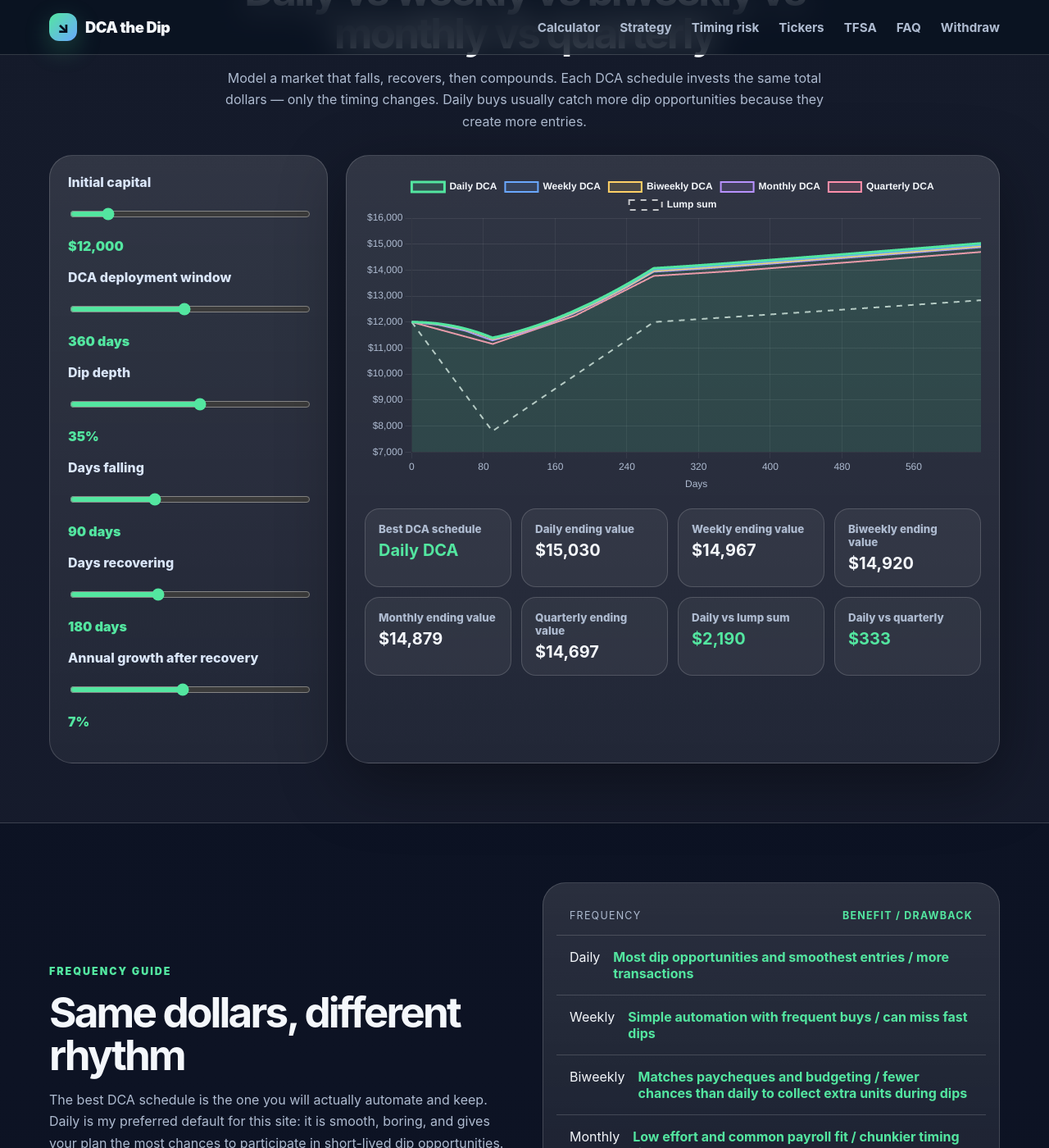
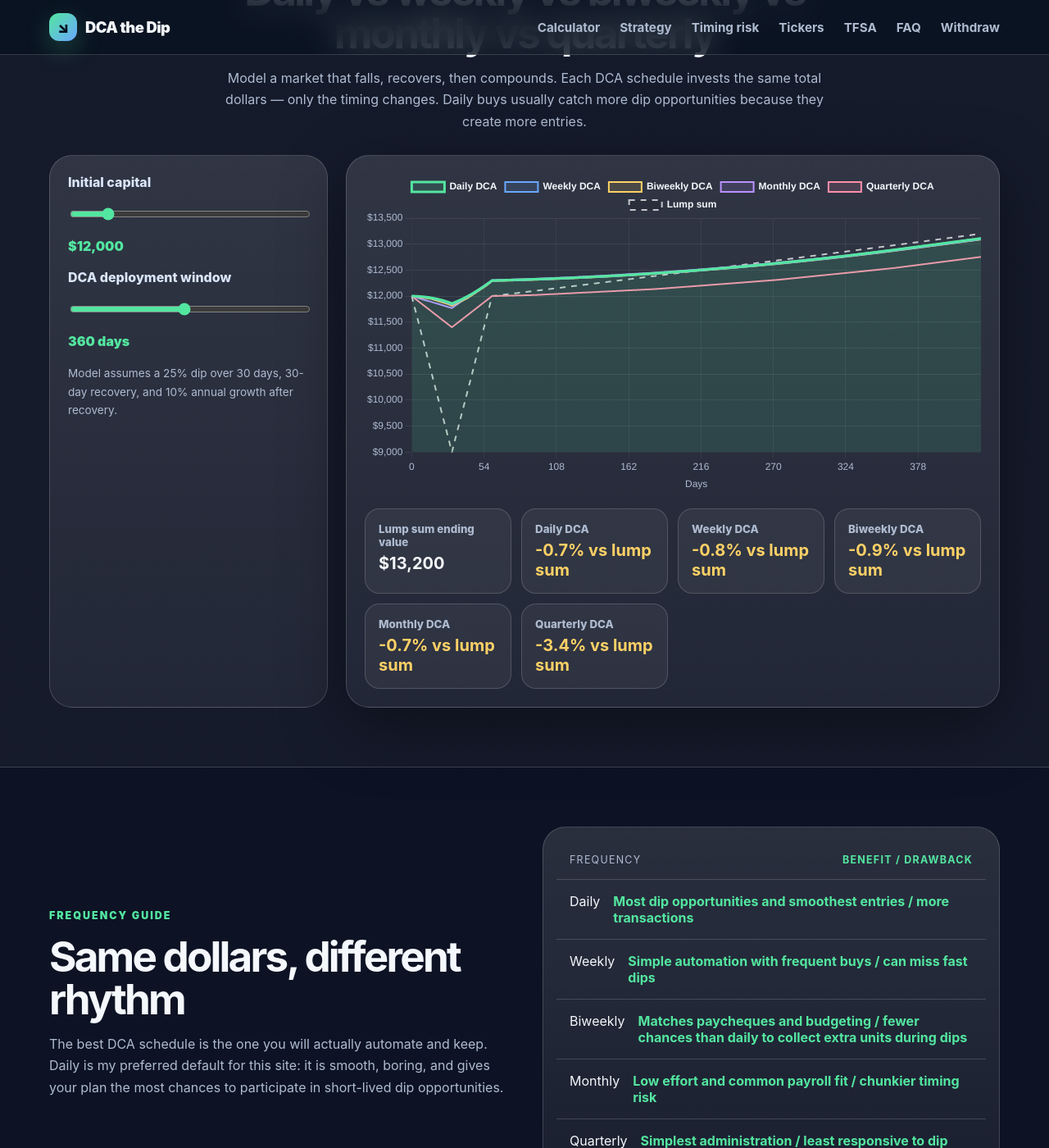
Before and after one commit to thestamp/dcathedip, a Jekyll site: the page built from index.html, in a window 1280 px wide and 1400 px high, scrolled down 2259 px. Shown: the whole window at 82% size. Built offline with Jekyll 4.4.1, drawn with Linux system fonts in a browser that asks for light colours.

Commit message:
Simplify chart controls and show DCA vs lump sum percentages

```diff
--- a/assets/css/styles.css
+++ b/assets/css/styles.css
@@ -124,6 +124,7 @@ h3 { font-size: 1.35rem; }
 .calculator-layout { display: grid; grid-template-columns: 340px minmax(0, 1fr); gap: 22px; align-items: stretch; }
 .controls { padding: 22px; box-shadow: none; }
 .controls label { display: grid; gap: 8px; font-weight: 800; color: #d9e5f8; margin-bottom: 18px; }
+.chart-assumptions { font-size: 0.85rem; color: var(--muted); margin-top: 10px; }
 .controls input, .controls select {
   width: 100%; accent-color: var(--green);
   border-radius: 12px; border: 1px solid var(--border);
--- a/assets/js/app.js
+++ b/assets/js/app.js
@@ -38,11 +38,7 @@ function money(value) {
 function setOutputs() {
   const fields = [
     ["capital", v => money(+v)],
-    ["deployDays", v => `${v} days`],
-    ["dip", v => `${v}%`],
-    ["fallDays", v => `${v} days`],
-    ["recoverDays", v => `${v} days`],
-    ["growth", v => `${v}%`]
+    ["deployDays", v => `${v} days`]
   ];
   fields.forEach(([id, render]) => {
     document.getElementById(`${id}Out`).value = render(document.getElementById(id).value);
@@ -50,10 +46,10 @@ function setOutputs() {
 }
 
 function buildPrices() {
-  const dipDepth = +document.getElementById("dip").value / 100;
-  const fallDays = +document.getElementById("fallDays").value;
-  const recoverDays = +document.getElementById("recoverDays").value;
-  const growth = +document.getElementById("growth").value / 100;
+  const dipDepth = 0.25;
+  const fallDays = 30;
+  const recoverDays = 30;
+  const growth = 0.10;
   const afterDays = 365;
   const totalDays = fallDays + recoverDays + afterDays;
   const startPrice = 100;
@@ -118,7 +114,6 @@ function updateChart() {
   const labels = result.prices.map((_, i) => i);
   const best = [...result.schedules].sort((a, b) => b.end - a.end)[0];
   const daily = result.schedules.find(s => s.key === "daily");
-  const quarterly = result.schedules.find(s => s.key === "quarterly");
 
   const data = {
     labels,
@@ -161,16 +156,12 @@ function updateChart() {
   }
 
   const dailyVsLump = daily.end - result.lumpEnd;
-  const dailyVsQuarterly = daily.end - quarterly.end;
   document.getElementById("stats").innerHTML = `
-    <div class="stat good"><small>Best DCA schedule</small><strong>${best.label}</strong></div>
-    <div class="stat"><small>Daily ending value</small><strong>${money(daily.end)}</strong></div>
-    <div class="stat"><small>Weekly ending value</small><strong>${money(result.schedules.find(s => s.key === "weekly").end)}</strong></div>
-    <div class="stat"><small>Biweekly ending value</small><strong>${money(result.schedules.find(s => s.key === "biweekly").end)}</strong></div>
-    <div class="stat"><small>Monthly ending value</small><strong>${money(result.schedules.find(s => s.key === "monthly").end)}</strong></div>
-    <div class="stat"><small>Quarterly ending value</small><strong>${money(quarterly.end)}</strong></div>
-    <div class="stat ${dailyVsLump >= 0 ? "good" : "warn"}"><small>Daily vs lump sum</small><strong>${money(dailyVsLump)}</strong></div>
-    <div class="stat ${dailyVsQuarterly >= 0 ? "good" : "warn"}"><small>Daily vs quarterly</small><strong>${money(dailyVsQuarterly)}</strong></div>
+    <div class="stat"><small>Lump sum ending value</small><strong>${money(result.lumpEnd)}</strong></div>
+    ${result.schedules.map(s => {
+      const pct = ((s.end - result.lumpEnd) / result.lumpEnd * 100);
+      return `<div class="stat ${pct >= 0 ? "good" : "warn"}"><small>${s.label}</small><strong>${pct >= 0 ? "+" : ""}${pct.toFixed(1)}% vs lump sum</strong></div>`;
+    }).join("")}
   `;
 }
 
--- a/index.html
+++ b/index.html
@@ -150,27 +150,7 @@ description: "DCA the Dip explains consistent daily dollar-cost averaging with i
             <input type="range" id="deployDays" min="30" max="730" step="30" value="365" />
             <output id="deployDaysOut"></output>
           </label>
-          <label>
-            Dip depth
-            <input type="range" id="dip" min="5" max="60" step="1" value="35" />
-            <output id="dipOut"></output>
-          </label>
-          <label>
-            Days falling
-            <input type="range" id="fallDays" min="10" max="250" step="5" value="90" />
-            <output id="fallDaysOut"></output>
-          </label>
-          <label>
-            Days recovering
-            <input type="range" id="recoverDays" min="10" max="500" step="5" value="180" />
-            <output id="recoverDaysOut"></output>
-          </label>
-          <label>
-            Annual growth after recovery
-            <input type="range" id="growth" min="0" max="15" step="0.25" value="7" />
-            <output id="growthOut"></output>
-          </label>
-
+          <p class="chart-assumptions">Model assumes a 25% dip over 30 days, 30-day recovery, and 10% annual growth after recovery.</p>
         </form>
 
         <div class="chart-card">
```
Also changed, not shown: requirements.md (+8 -5 lines), tests/smoke.js (+1 -5 lines).
